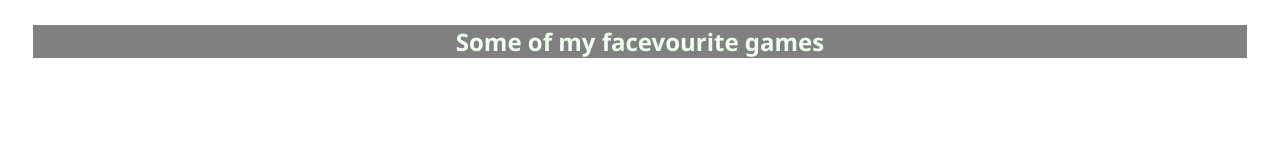
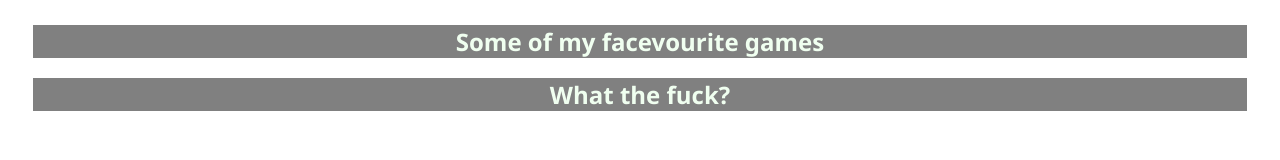
Before and after one commit to Ashikurrahman25/Learn-Git, a plain HTML site: page CSS Learning.html in a window 1280 px wide. Drawn offline with Linux system fonts and the light colour scheme.

Commit message:
Modified

```diff
--- a/CSS Learning.html
+++ b/CSS Learning.html
@@ -8,6 +8,8 @@
        <div class = "main">
            <section class = "title">
                 <h1 >Some of my facevourite games</h1>
+                <h1 >What the fuck?</h1>
+
            </section>
 
        </div>
```
